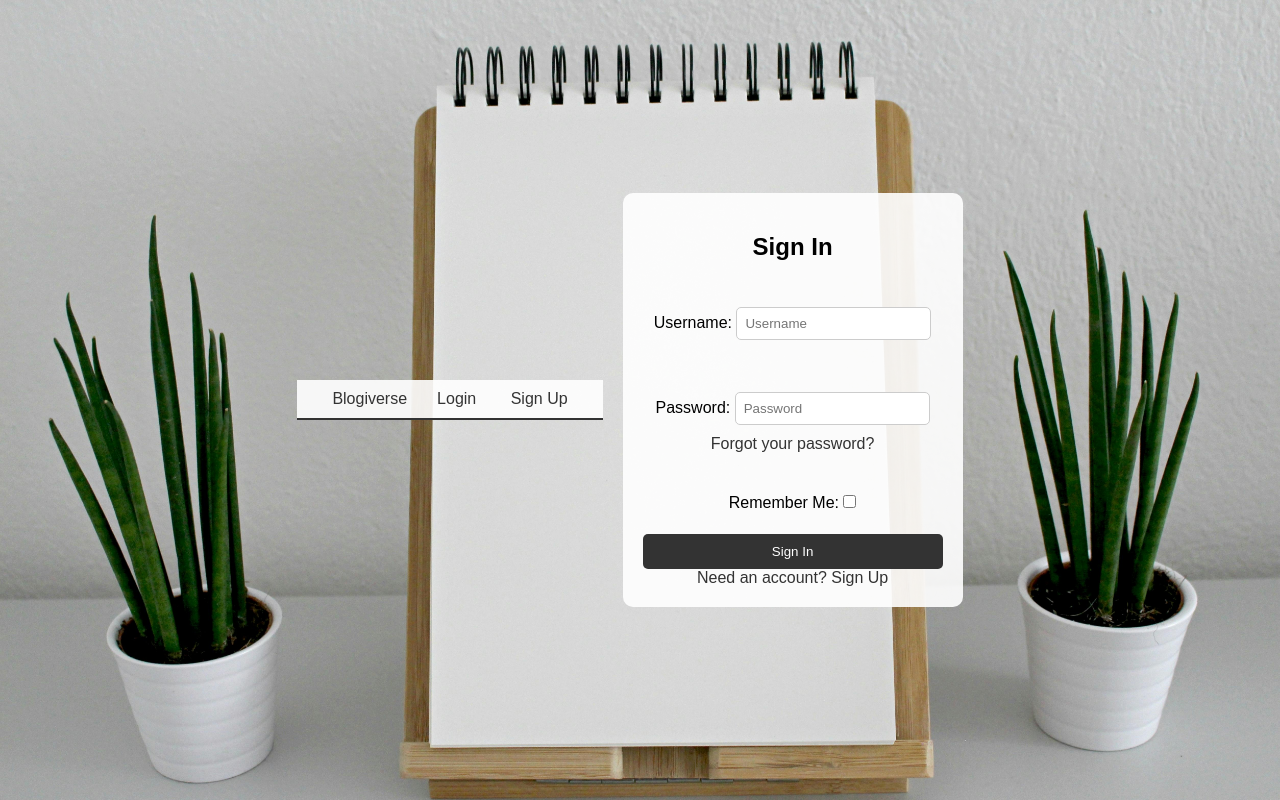
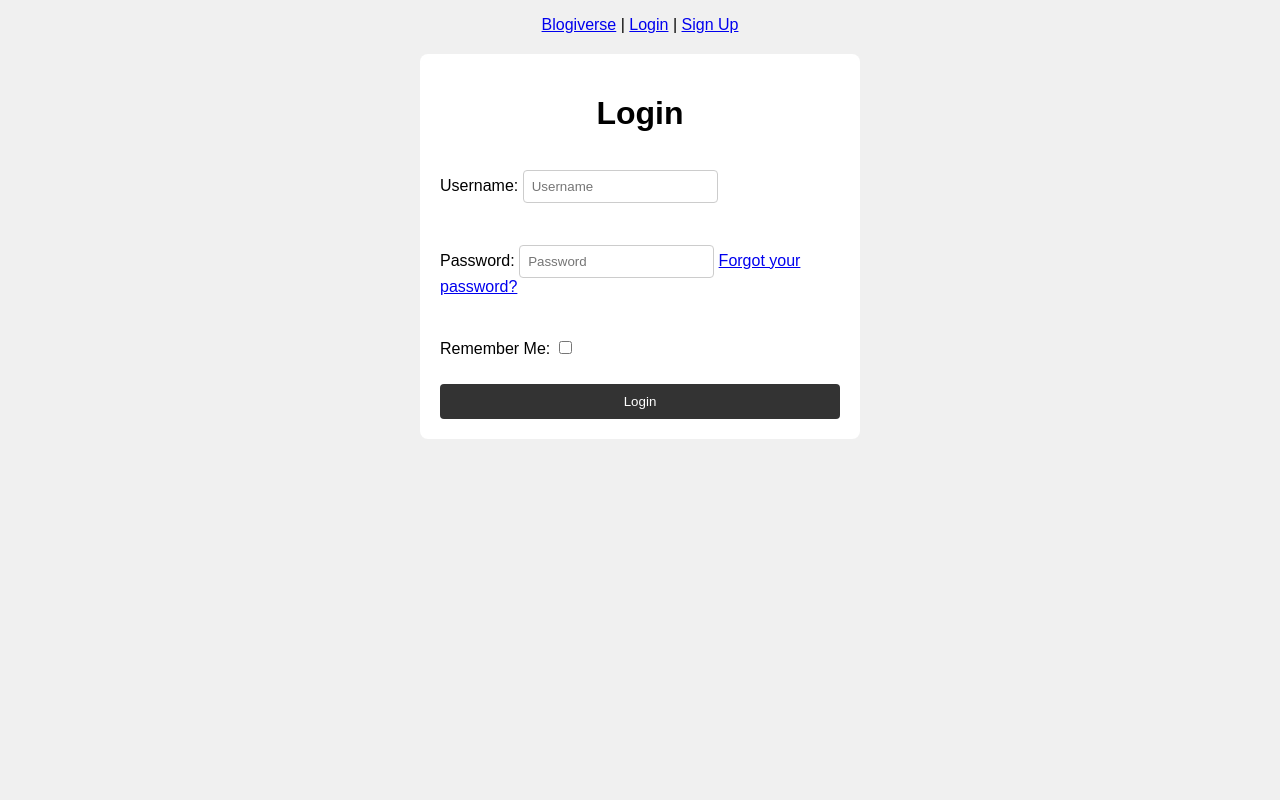
Before and after one commit to TranshumanistAJ/blogiverse, a Django app: page /accounts/login/ in a window 1280 px wide. Run offline with Django 5.2, Linux system fonts and the light colour scheme.

```diff
--- a/templates/account/login.html
+++ b/templates/account/login.html
@@ -1,41 +1,36 @@
-{% extends 'base.html' %}
-
-{% block title %}Sign In - Blogiverse{% endblock %}
-
-{% block extra_css %}
+<!DOCTYPE html>
+<html lang="en">
+<head>
+    <meta charset="UTF-8">
+    <meta name="viewport" content="width=device-width, initial-scale=1.0">
+    <title>Login - Blogiverse</title>
     <style>
-        body {
-            background-image: url('/static/images/loginandsignupbackground.jpg');
-            background-size: cover;
-            height: 100vh;
-            display: flex;
-            justify-content: center;
-            align-items: center;
-        }
-        .auth-container {
-            background-color: rgba(255, 255, 255, 0.9);
-            padding: 20px;
-            border-radius: 10px;
-            text-align: center;
-            width: 300px;
-        }
-        .auth-container h2 { margin-bottom: 20px; }
-        .auth-container form { display: flex; flex-direction: column; }
-        .auth-container input { margin: 10px 0; padding: 8px; border: 1px solid #ccc; border-radius: 5px; }
-        .auth-container button { padding: 10px; background-color: #333; color: white; border: none; border-radius: 5px; cursor: pointer; }
-        .auth-container button:hover { background-color: #555; }
-        .auth-container a { color: #333; text-decoration: none; margin-top: 10px; }
+        body { font-family: Arial; margin: 0; background: #f0f0f0; }
+        .container { max-width: 400px; margin: 20px auto; padding: 20px; background: white; border-radius: 8px; }
+        h1 { text-align: center; }
+        .nav { text-align: center; margin-bottom: 20px; }
+        form { display: flex; flex-direction: column; gap: 10px; }
+        input { padding: 8px; border: 1px solid #ccc; border-radius: 4px; }
+        button { padding: 10px; background: #333; color: white; border: none; border-radius: 4px; cursor: pointer; }
+        button:hover { background: #555; }
     </style>
-{% endblock %}
-
-{% block content %}
-    <div class="auth-container">
-        <h2>Sign In</h2>
+</head>
+<body>
+    <div class="nav">
+        <p><a href="{% url 'home' %}">Blogiverse</a> |
+        {% if user.is_authenticated %}
+            <a href="{% url 'account_logout' %}">Logout</a>
+        {% else %}
+            <a href="{% url 'account_login' %}">Login</a> | <a href="{% url 'account_signup' %}">Sign Up</a>
+        {% endif %}</p>
+    </div>
+    <div class="container">
+        <h1>Login</h1>
         <form method="post">
             {% csrf_token %}
             {{ form.as_p }}
-            <button type="submit">Sign In</button>
+            <button type="submit">Login</button>
         </form>
-        <a href="{% url 'account_signup' %}">Need an account? Sign Up</a>
     </div>
-{% endblock %}
+</body>
+</html>
```
